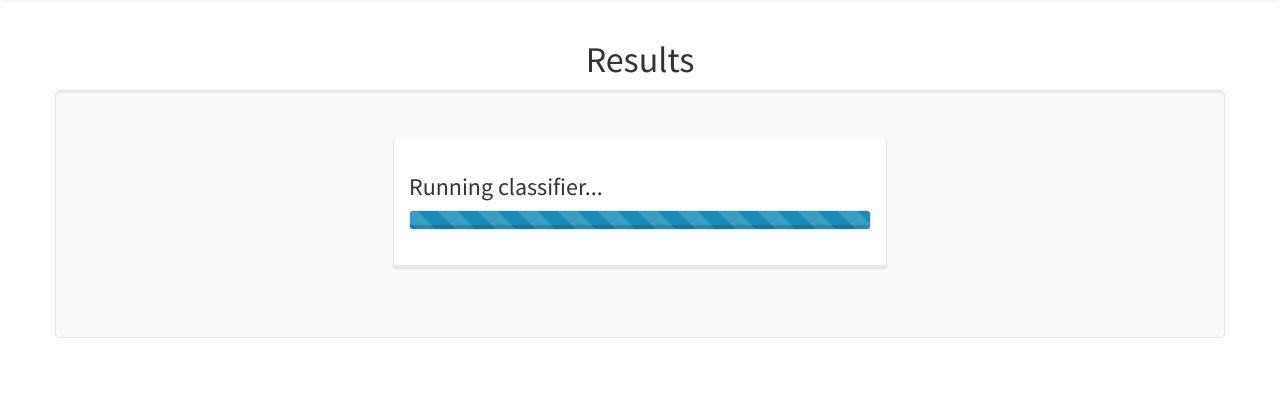
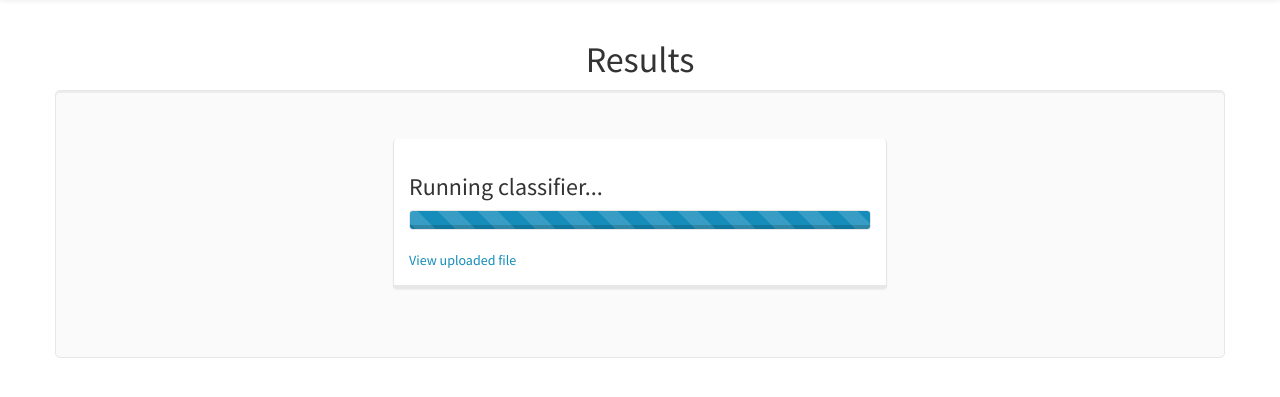
Before and after one commit to SharangP/ml.io, a Flask app: page /results/1 in a window 1280 px wide. Shown: the part 54-451 px from the top of the page. Run offline with Flask 2, Linux system fonts and the light colour scheme; some libraries are stand-ins or nearby versions.

Commit message:
show link to file

```diff
--- a/templates/results.html
+++ b/templates/results.html
@@ -26,6 +26,10 @@ noobML.io Results
         <h3>Classifier Performance</h3>
         Score: 100
         {% endif %}
+
+        <div class="spacer"></div>
+
+        <a href="{{url_for('files', uuid=ctx.uuid)}}">View uploaded file</a>
       </div>
     </div>
   </div>
```
